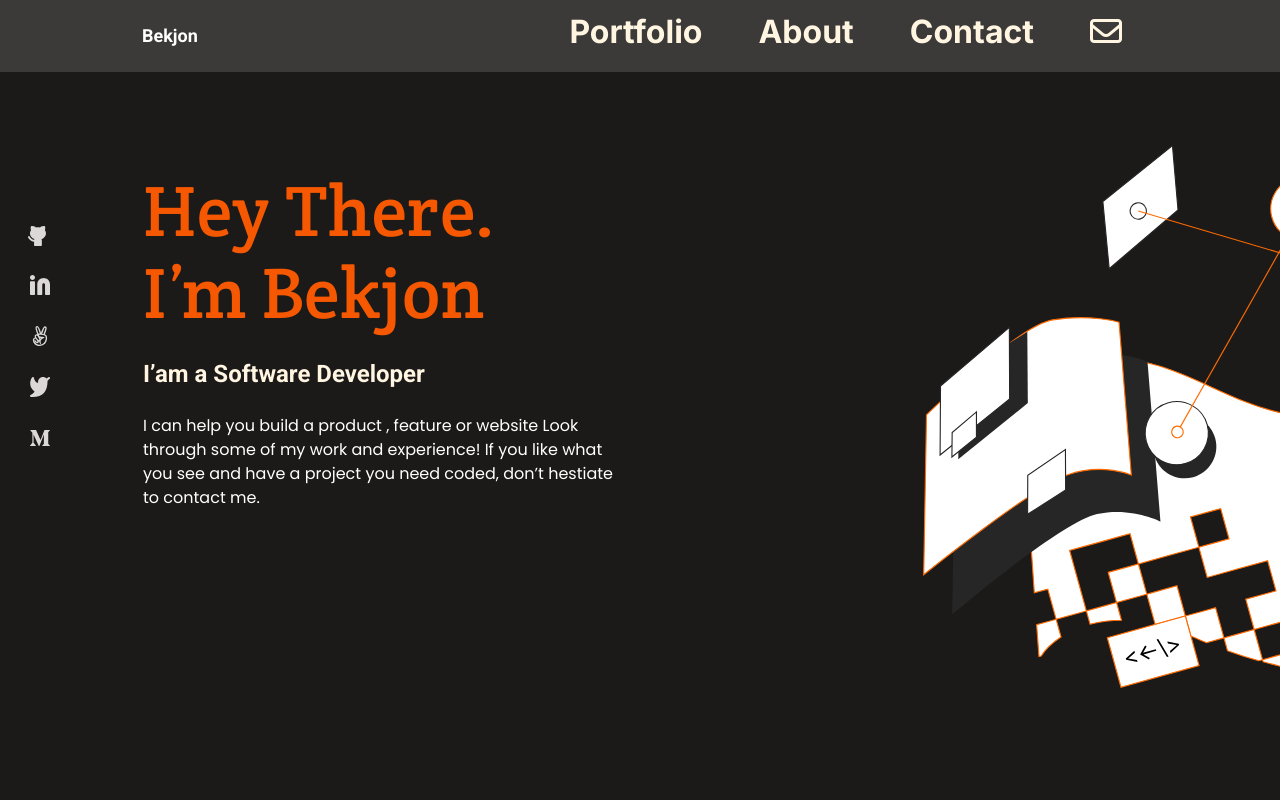
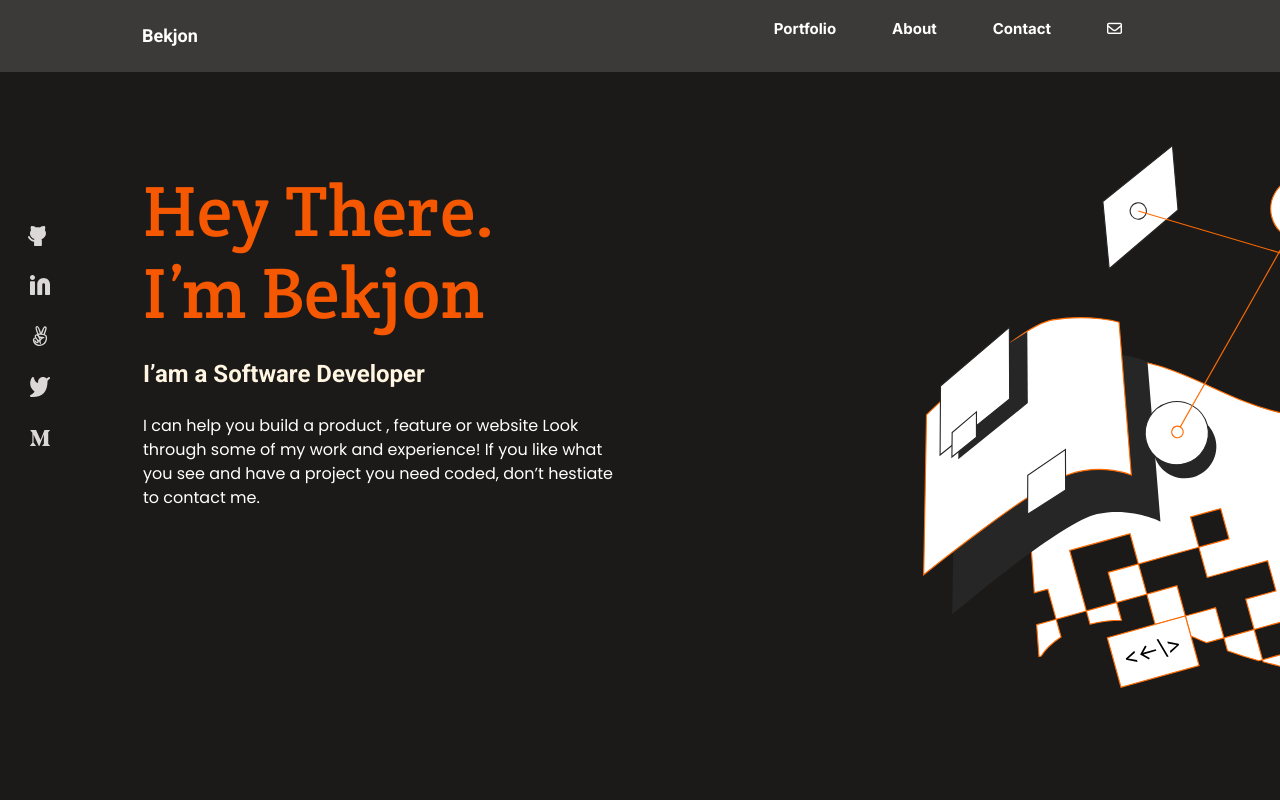
Before and after one commit to bekjon-me/portfolio, a plain HTML site: page index.html in a window 1280 px wide. Shown: the top 800 px of the page. Drawn offline with Linux system fonts and the light colour scheme.

Commit message:
Fix commented issues

```diff
--- a/src/assets/style.css
+++ b/src/assets/style.css
@@ -637,15 +637,18 @@ section#contact > form textarea {
     padding: 0;
   }
 
-  header .nav-links li {
+  header .nav-links li a {
     font-family: 'Inter', sans-serif;
     font-style: normal;
     font-weight: 600;
     font-size: 15px;
     line-height: 20px;
     color: #fff;
+    transform: translate(0, 5%);
+  }
+
+  header .nav-links li {
     border-bottom: none;
-    transform: translate(0, 5%);
   }
 
   header .nav-links li.active {
--- a/src/index.js
+++ b/src/index.js
@@ -1,25 +1,25 @@
 const hamburger = document.querySelector('.hamburger');
 const navbar = document.querySelector('nav');
 const links = document.querySelectorAll('.nav-link');
-// const sections = document.querySelectorAll('section');
-// const navLi = document.querySelectorAll('nav > ul li');
+const sections = document.querySelectorAll('section');
+const navLi = document.querySelectorAll('nav > ul li');
 
-// window.onscroll = () => {
-//   let current = '';
-//   sections.forEach((section) => {
-//     const sectionTop = section.offsetTop;
-//     if (window.scrollY >= sectionTop - 60) {
-//       current = section.getAttribute('id');
-//     }
-//   });
+window.onscroll = () => {
+  let current = '';
+  sections.forEach((section) => {
+    const sectionTop = section.offsetTop;
+    if (window.scrollY >= sectionTop) {
+      current = section.getAttribute('id');
+    }
+  });
 
-//   navLi.forEach((li) => {
-//     li.classList.remove('active');
-//     if (li.classList.contains(current)) {
-//       li.classList.add('active');
-//     }
-//   });
-// };
+  navLi.forEach((li) => {
+    li.classList.remove('active');
+    if (li.classList.contains(current)) {
+      li.classList.add('active');
+    }
+  });
+};
 
 hamburger.addEventListener('click', () => {
   hamburger.classList.toggle('is-active');
```
